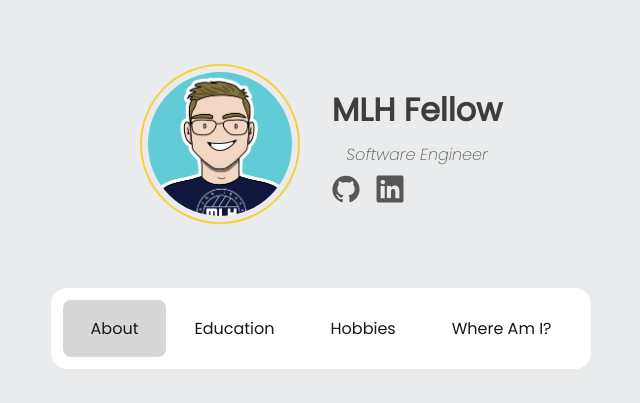
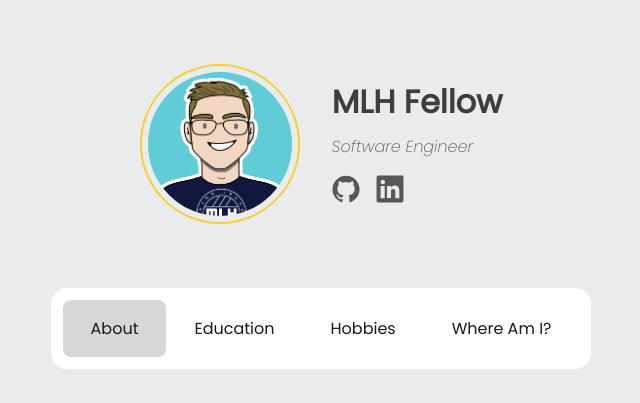
Before and after one commit to MLH-Fellowship/project-chad-wojak, a Flask app: page /about in a window 1280 px wide. Shown: the top 403 px of the page, without its empty margins (319-959 px from the left). Run offline with Flask 2, Linux system fonts and the light colour scheme.

Commit message:
UI: Update padding for socials, text-align for position

```diff
--- a/app/static/styles/profile.css
+++ b/app/static/styles/profile.css
@@ -1,4 +1,4 @@
-/**
+/*
 profile-specific styles
 */
 
@@ -43,12 +43,14 @@ profile-specific styles
   font-size: 1em;
   color: #575757;
   margin: 0;
+  text-align: left;
 }
 
 .profile-description > .socials {
   display: flex;
   flex-direction: row;
   gap: 1em;
+  padding: 0.5em 0;
 }
 .profile-description > .socials > a.socials-link {
   width: 1.75em;
```
